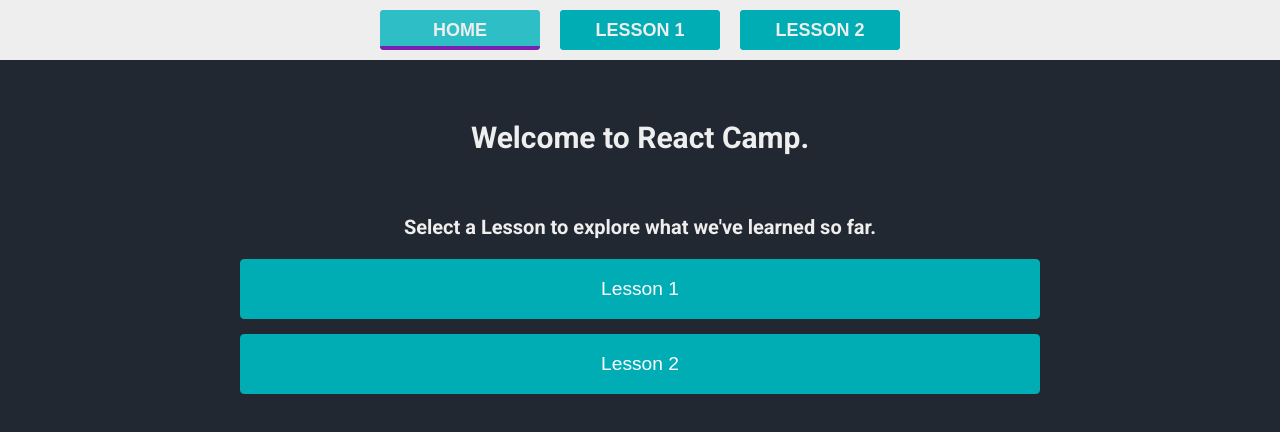
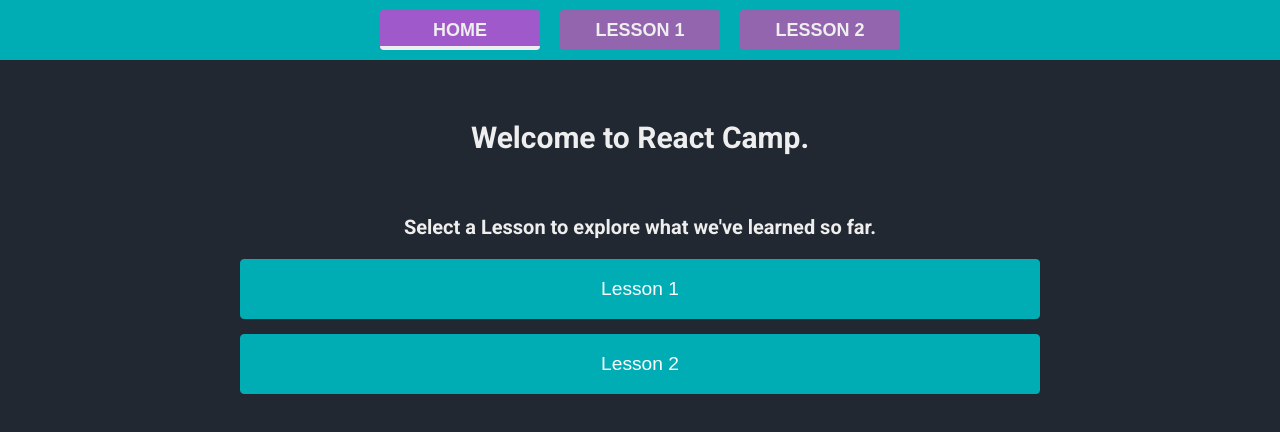
Before and after one commit to Crazyloon/react-camp, a React (Create React App) app: page / in a window 1280 px wide. Shown: the top 432 px of the page. Built offline with nearby package versions, Linux system fonts and the light colour scheme.

Commit message:
testing a palette change

```diff
--- a/src/App.css
+++ b/src/App.css
@@ -14,8 +14,9 @@
   --secondary-faded: rgb(255, 0, 72, 0.5);
   --accent: #9265ae;
   --accent-hover: #9f59ca;
-  --accent-focus: #7a20b2;
-  --accent-active: #5e1989;
+  --accent-focus: #7f2db3;
+  --accent-active: #7521aa;
+  --accent-after: #f2b1ff;
   --primary-light: #eeeeee;
 }
 
@@ -257,7 +258,7 @@ body {
 /* Header Navigation */
 .navbar {
   height: 60px;
-  background-color: var(--primary-light);
+  background-color: var(--primary);
   /* color: var(--primary-dark); */
   font-family: 'Ubuntu', sans-serif;
 }
@@ -271,14 +272,14 @@ body {
 
 .nav-item {
   margin: 0 10px;
-  background-color: var(--primary);
+  background-color: var(--accent);
   position: relative;
   border-radius: 4px;
 }
 
 .nav-item:hover {
   cursor: pointer;
-  background-color: var(--primary-hover);
+  background-color: var(--accent-hover);
 }
 
 .nav-item:after {
@@ -288,7 +289,6 @@ body {
   left: 50%;
   bottom: 0;
   position: absolute;
-  background-color: var(--accent);
   transition: 0.3s;
 }
 
@@ -298,10 +298,11 @@ body {
   left: 0;
   border-bottom-left-radius: 4px;
   border-bottom-right-radius: 4px;
+  background-color: var(--accent-after);
 }
 
 .nav-item-current {
-  background-color: var(--primary-hover);
+  background-color: var(--accent-hover);
 }
 .nav-item-current:after {
   content: "";
@@ -310,23 +311,22 @@ body {
   left: 0;
   bottom: 0;
   position: absolute;
-  background-color: var(--accent-focus);
+  background-color: var(--primary-light);
   transition: 0.5s;
   border-bottom-left-radius: 4px;
   border-bottom-right-radius: 4px;
 }
 
 .nav-item>.nav-btn:focus {
-  background-color: var(--primary-hover);
+  background-color: var(--accent-hover);
   /* outline: -webkit-focus-ring-color auto 1px; */
-  /* box-shadow: 0 0 0px 2px var(--primary-active); */
-  box-shadow: 0 0 0px 2px #279398;
+  /* box-shadow: 0 0 0px 2px var(--accent-active); */
+  box-shadow: 0 0 0px 2px var(--accent-focus);
 
 }
 
-.nav-item:active {
-  background-color: var(--primary-active);
-  color: var(--primary-light);
+.nav-item>.nav-btn:active {
+  background-color: var(--accent-active);
 }
 
 .nav-btn {
@@ -353,10 +353,6 @@ body {
   flex-direction: column;
   justify-content: center;
   align-items: center;
-  /* position: absolute;
-  top: 30%;
-  left: 50%;
-  transform: translate(-50%, -50%); */
 }
 
 .lesson-selecter> .btn:not(:last-of-type) {
```
